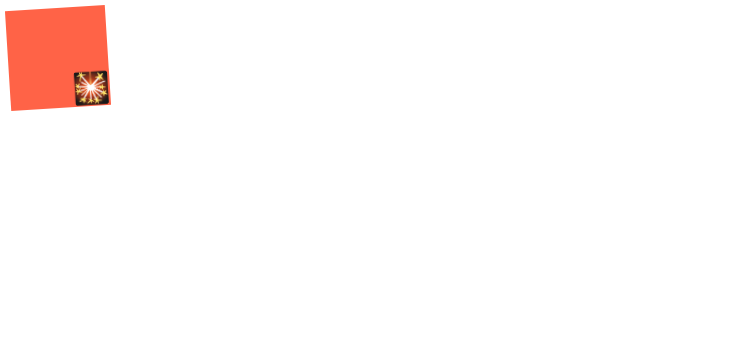
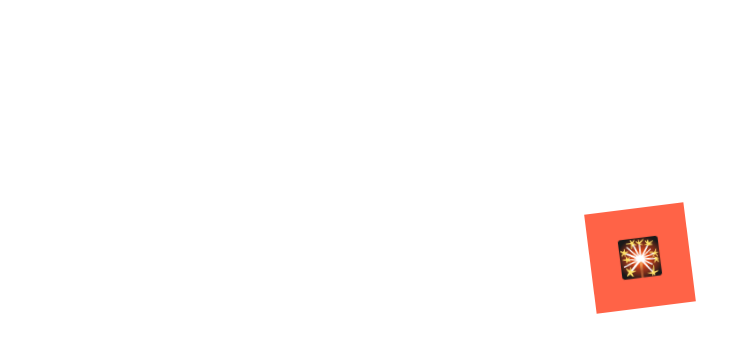
Before and after one commit to zpdl95/react-masterclass, a React (Create React App) app: page / in a window 1280 px wide. Shown: the top 352 px of the page, without its empty margins (0-754 px from the left). Built offline with nearby package versions, Linux system fonts and the light colour scheme.

Commit message:
#2.5 Pseudo Selectors part Two

```diff
--- a/src/App.jsx
+++ b/src/App.jsx
@@ -2,6 +2,9 @@ import styled, { keyframes } from "styled-components";
 
 const Wrapper = styled.div`
   display: flex;
+  justify-content: center;
+  align-items: center;
+  height: 500px;
 `;
 
 const animation = keyframes`
@@ -9,8 +12,12 @@ const animation = keyframes`
     transform:rotate(0deg);
   }
   100%{
-    transform:rotate(180deg);
+    transform:rotate(360deg);
   }
+`;
+
+const Emoji = styled.span`
+  font-size: 36px;
 `;
 
 const Box = styled.div`
@@ -18,12 +25,11 @@ const Box = styled.div`
   width: 100px;
   background-color: tomato;
   animation: ${animation} 1s linear infinite;
-  &:hover {
-    width: 50px;
-    height: 50px;
-  }
-  span {
-    font-size: 30px;
+  display: flex;
+  justify-content: center;
+  align-items: center;
+  ${Emoji}:hover {
+    font-size: 95px;
   }
 `;
 
@@ -31,7 +37,7 @@ function App() {
   return (
     <Wrapper>
       <Box>
-        <span>🎇</span>
+        <Emoji>🎇</Emoji>
       </Box>
     </Wrapper>
   );
```
